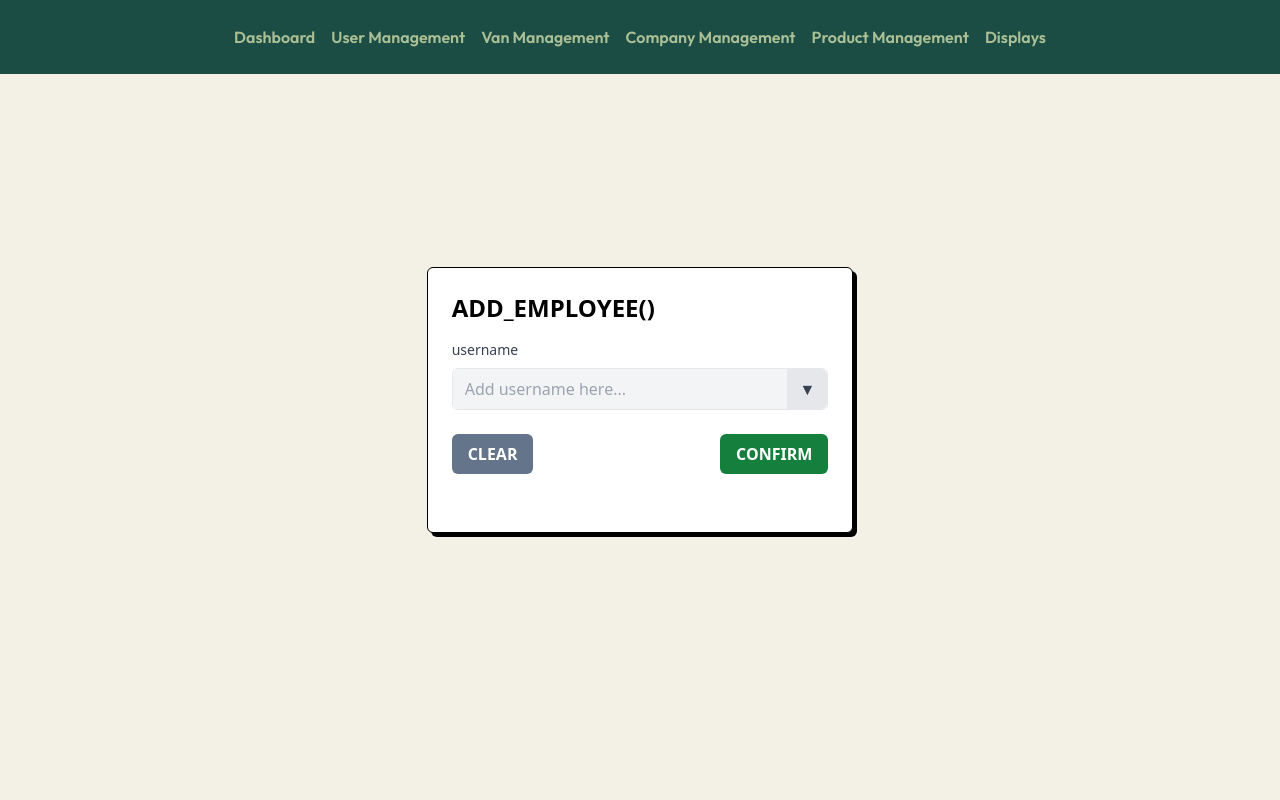
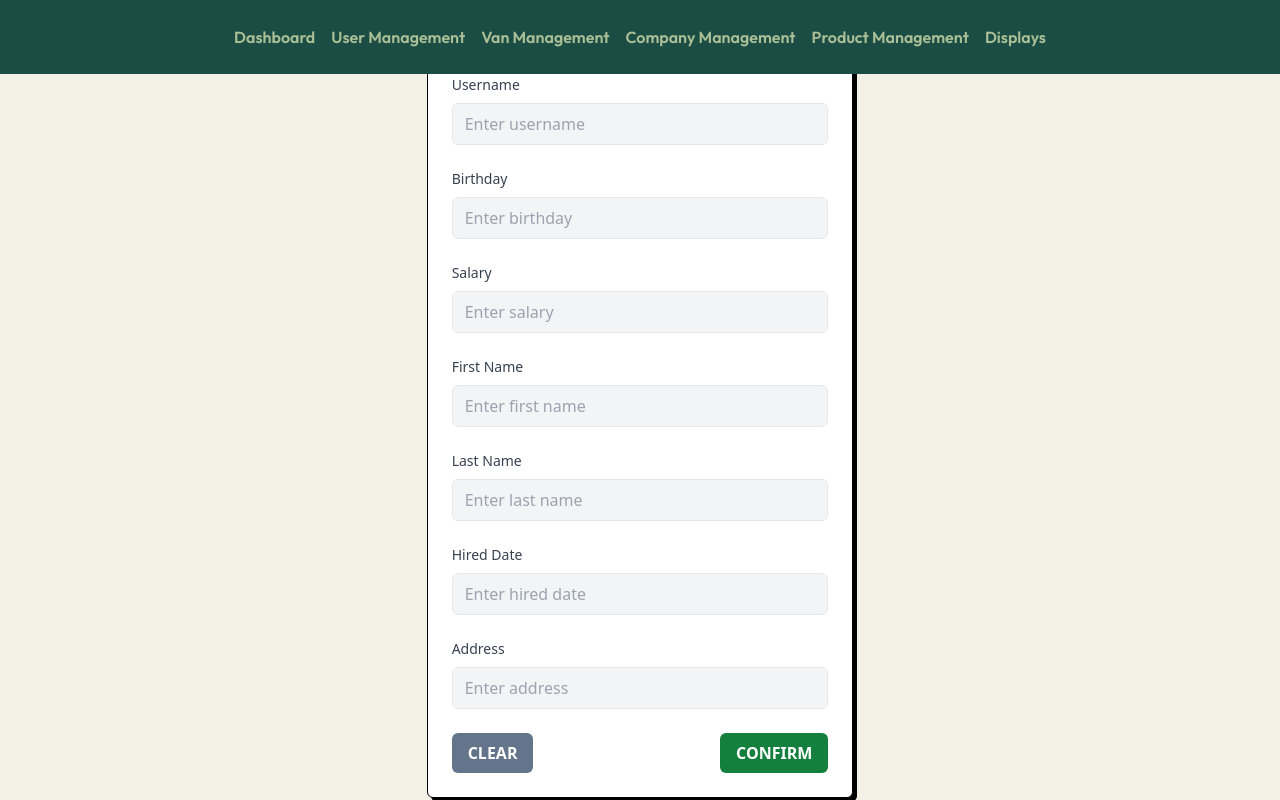
Before and after one commit to kcao0918/DatabasesGUI, a React (Vite) app in the folder Frontend/: page /addemployee in a window 1280 px wide. Built offline with nearby package versions, Linux system fonts and the light colour scheme.

Commit message:
more parameters added

```diff
--- a/Frontend/src/pages/UserMangement.jsx
+++ b/Frontend/src/pages/UserMangement.jsx
@@ -2,7 +2,7 @@ import { Link } from "react-router-dom";
 
 const UserManagement = () => {
   return (
-    <div className="relative h-screen bg-[#F3F1E5]">
+    <div className="relative h-[90vh] top-[10vh] bg-[#F3F1E5]">
       <div className="flex flex-col items-center justify-center h-full space-y-8">
         <h1 className="text-3xl font-bold text-black">User Management</h1>
         <div className="grid grid-cols-2 gap-8">
--- a/Frontend/src/procedures/usermanagement/AddDriver.jsx
+++ b/Frontend/src/procedures/usermanagement/AddDriver.jsx
@@ -43,7 +43,7 @@ const AddDriver = () => {
 
   return (
     <div className="flex justify-center items-center h-screen bg-[#F3F1E5]">
-      <div className="h-2/3 w-1/3 p-6 rounded-md border border-black bg-white text-black shadow-[4px_4px_0px_0px_rgba(0,0,0)]">
+      <div className="w-1/3 p-6 rounded-md border border-black bg-white text-black shadow-[4px_4px_0px_0px_rgba(0,0,0)] ">
         <h1 className="text-2xl font-bold mb-4">ADD_DRIVER()</h1>
 
         {requirements.map((req) => (
--- a/Frontend/src/procedures/usermanagement/AddEmployee.jsx
+++ b/Frontend/src/procedures/usermanagement/AddEmployee.jsx
@@ -1,42 +1,72 @@
 import { useState } from "react";
 
 const AddEmployee = () => {
-  const [username, setUsername] = useState("");
+  const requirements = [
+    { id: "username", label: "Username", type: "text", value: "" },
+    { id: "bdate", label: "Birthday", type: "text", value: "" },
+    {
+      id: "salary",
+      label: "Salary",
+      type: "number",
+      value: "",
+    },
+    { id: "fname", label: "First Name", type: "text", value: "" },
+    { id: "lname", label: "Last Name", type: "text", value: "" },
+    { id: "hiredDate", label: "Hired Date", type: "text", value: "" },
+    { id: "address", label: "Address", type: "text", value: "" },
+  ];
 
-  const handleUsernameChange = (event) => {
-    setUsername(event.target.value);
+  // Step 2: Initialize state dynamically for each input field
+  const [inputs, setInputs] = useState(
+    requirements.reduce((acc, req) => {
+      acc[req.id] = req.value;
+      return acc;
+    }, {})
+  );
+
+  // Step 3: Handle input change
+  const handleInputChange = (e) => {
+    const { id, value } = e.target;
+    setInputs((prevInputs) => ({
+      ...prevInputs,
+      [id]: value,
+    }));
   };
 
+  // Step 4: Handle form submission or clear action
   const handleClear = () => {
-    setUsername(""); // Resets input field value to empty string
+    setInputs(
+      requirements.reduce((acc, req) => {
+        acc[req.id] = "";
+        return acc;
+      }, {})
+    );
   };
 
   return (
     <div className="flex justify-center items-center h-screen bg-[#F3F1E5]">
-      <div className="h-1/3 w-1/3 p-6 rounded-md border border-black bg-white text-black shadow-[4px_4px_0px_0px_rgba(0,0,0)]">
+      <div className="w-1/3 p-6 rounded-md border border-black bg-white text-black shadow-[4px_4px_0px_0px_rgba(0,0,0)]">
         <h1 className="text-2xl font-bold mb-4">ADD_EMPLOYEE()</h1>
-
-        <div className="mb-6">
+        {requirements.map((req) => (
+          <div key={req.id} className="mb-6">
             <label
-            htmlFor="username"
+              htmlFor={req.id}
               className="block text-sm font-medium text-gray-700 mb-2"
             >
-            username
+              {req.label}
             </label>
             <div className="flex items-center border rounded-md">
               <input
-              id="addusername" // Updated id to match what you requested
-              type="text"
-              value={username} // Step 3: Bind input value to state
-              onChange={handleUsernameChange} // Step 4: Handle input change
-              placeholder="Add username here..."
+                id={req.id}
+                type={req.type}
+                value={inputs[req.id]} // Bind the input value to the state
+                onChange={handleInputChange} // Handle input change
+                placeholder={`Enter ${req.label.toLowerCase()}`}
                 className="w-full px-3 py-2 bg-gray-100 text-gray-700 border-none focus:outline-none focus:ring-0"
               />
-            <button className="px-3 py-2 bg-gray-200 hover:bg-gray-300 text-gray-700 rounded-r-md">
-              ▼
-            </button>
             </div>
           </div>
+        ))}
 
         <div className="flex justify-between">
           <button
--- a/Frontend/src/procedures/usermanagement/AddOwner.jsx
+++ b/Frontend/src/procedures/usermanagement/AddOwner.jsx
@@ -1,42 +1,67 @@
 import { useState } from "react";
 
 const AddOwner = () => {
-  const [username, setUsername] = useState("");
+  // Step 1: Define the array of requirements
+  const requirements = [
+    { id: "username", label: "Username", type: "text", value: "" },
+    { id: "bdate", label: "Birthday", type: "text", value: "" },
+    { id: "fname", label: "First Name", type: "text", value: "" },
+    { id: "lname", label: "Last Name", type: "text", value: "" },
+    { id: "address", label: "Address", type: "text", value: "" },
+  ];
 
-  const handleUsernameChange = (event) => {
-    setUsername(event.target.value);
+  // Step 2: Initialize state dynamically for each input field
+  const [inputs, setInputs] = useState(
+    requirements.reduce((acc, req) => {
+      acc[req.id] = req.value;
+      return acc;
+    }, {})
+  );
+
+  // Step 3: Handle input change
+  const handleInputChange = (e) => {
+    const { id, value } = e.target;
+    setInputs((prevInputs) => ({
+      ...prevInputs,
+      [id]: value,
+    }));
   };
 
+  // Step 4: Handle form submission or clear action
   const handleClear = () => {
-    setUsername(""); // Resets input field value to empty string
+    setInputs(
+      requirements.reduce((acc, req) => {
+        acc[req.id] = "";
+        return acc;
+      }, {})
+    );
   };
 
   return (
-    <div className="flex justify-center items-center h-screen bg-[#F3F1E5]">
-      <div className="h-1/3 w-1/3 p-6 rounded-md border border-black bg-white text-black shadow-[4px_4px_0px_0px_rgba(0,0,0)]">
+    <div className="flex justify-center items-center bg-[#F3F1E5]">
+      <div className="w-1/3 p-6 rounded-md border border-black bg-white text-black shadow-[4px_4px_0px_0px_rgba(0,0,0)]">
         <h1 className="text-2xl font-bold mb-4">ADD_OWNER()</h1>
 
-        <div className="mb-6">
+        {requirements.map((req) => (
+          <div key={req.id} className="mb-6">
             <label
-            htmlFor="username"
+              htmlFor={req.id}
               className="block text-sm font-medium text-gray-700 mb-2"
             >
-            username
+              {req.label}
             </label>
             <div className="flex items-center border rounded-md">
               <input
-              id="addusername" // Updated id to match what you requested
-              type="text"
-              value={username} // Step 3: Bind input value to state
-              onChange={handleUsernameChange} // Step 4: Handle input change
-              placeholder="Add username here..."
+                id={req.id}
+                type={req.type}
+                value={inputs[req.id]} // Bind the input value to the state
+                onChange={handleInputChange} // Handle input change
+                placeholder={`Enter ${req.label.toLowerCase()}`}
                 className="w-full px-3 py-2 bg-gray-100 text-gray-700 border-none focus:outline-none focus:ring-0"
               />
-            <button className="px-3 py-2 bg-gray-200 hover:bg-gray-300 text-gray-700 rounded-r-md">
-              ▼
-            </button>
             </div>
           </div>
+        ))}
 
         <div className="flex justify-between">
           <button
```
Lines whose indentation alone changed are shown as unchanged.
